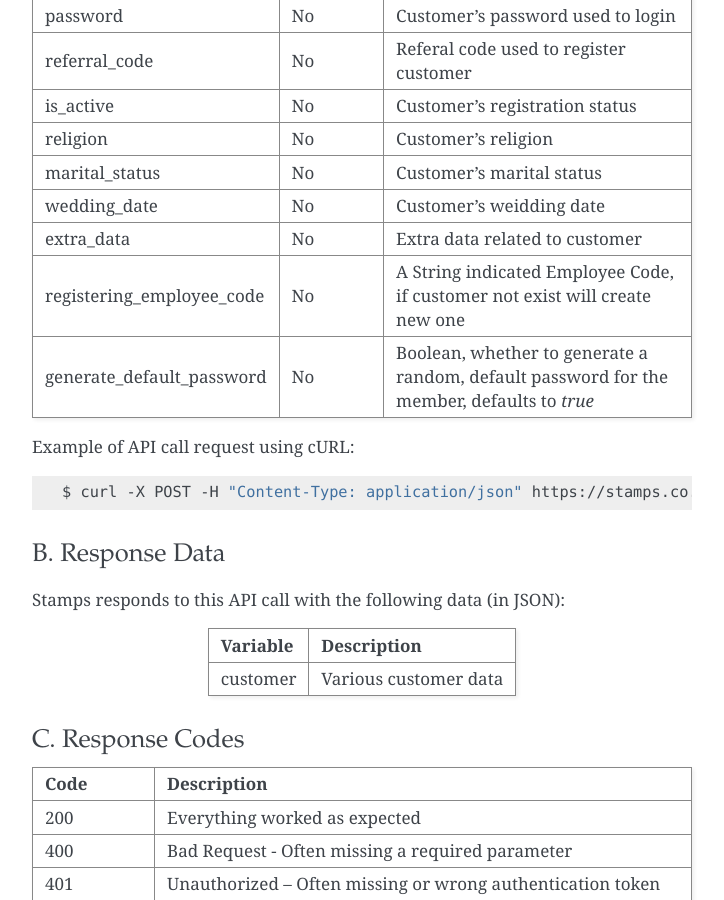
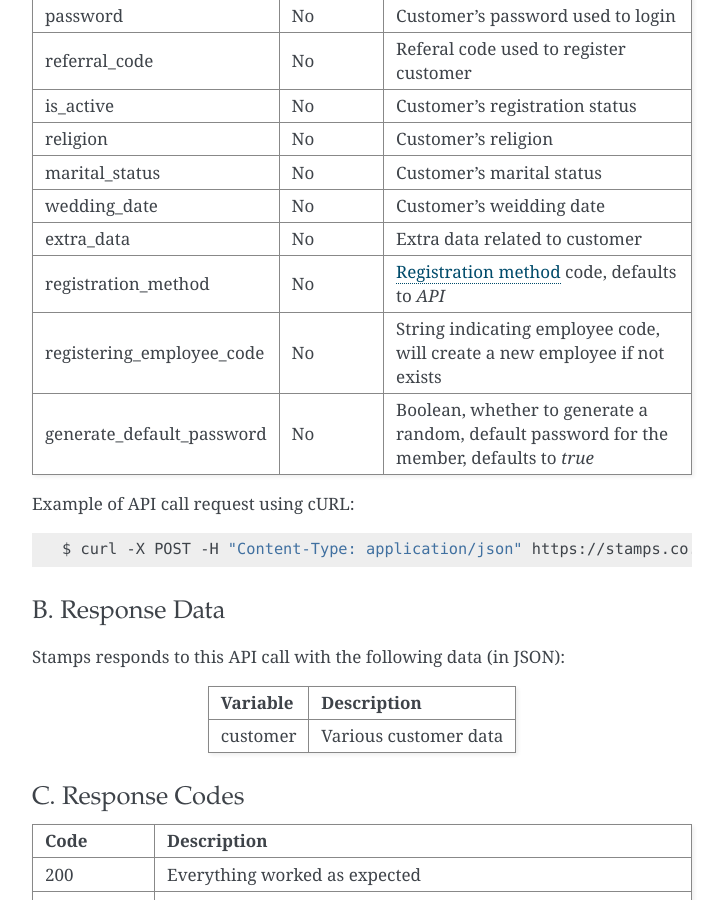
Before and after one commit to ui/stamps-api-docs, a Sphinx documentation site: the page built from source/customer_api.rst, in a window 1280 px wide and 900 px high, scrolled down 5982 px. Shown: the whole window, without its empty margins (388-1112 px from the left). Built offline with Sphinx 7.4.7, drawn with Linux system fonts in a browser that asks for light colours; some of the changed text lies outside the part shown.

Commit message:
Add registration method to register docs (#163)

```diff
--- a/source/customer_api.rst
+++ b/source/customer_api.rst
@@ -308,7 +308,8 @@ religion                     No          Customer's religion
 marital_status               No          Customer's marital status
 wedding_date                 No          Customer's weidding date
 extra_data                   No          Extra data related to customer
-registering_employee_code    No          A String indicated Employee Code, if customer not exist will create new one
+registration_method          No          :ref:`Registration method <Registration Method>` code, defaults to `API`
+registering_employee_code    No          String indicating employee code, will create a new employee if not exists
 generate_default_password    No          Boolean, whether to generate a random, default password for the member, defaults to `true`
 ============================ =========== =========================
 
@@ -1640,3 +1641,24 @@ A successful API call:
             "primary_membership_id": "RRRAWWROWO"
         }
     }
+
+
+Miscellaneous
+------------------------------
+
+Registration Method
+^^^^^^^^^^^^^^^^^^^^^
+=================== ===========
+Code                Description
+=================== ===========
+0                   Mobile Web
+1                   Web
+2                   Store
+3                   API
+4                   Merchant
+5                   Mobile API
+6                   SMS
+9                   Android
+10                  iOS
+12                  Imported
+=================== ===========
```
